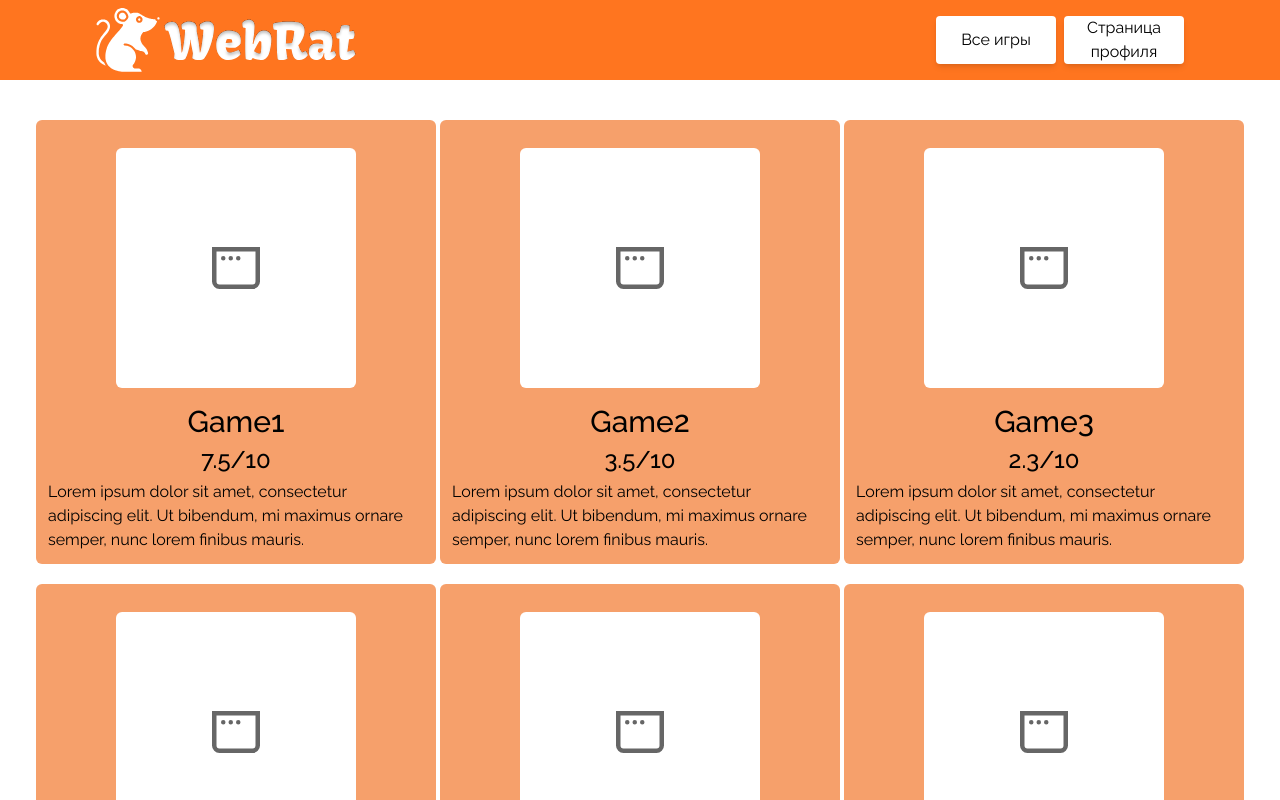
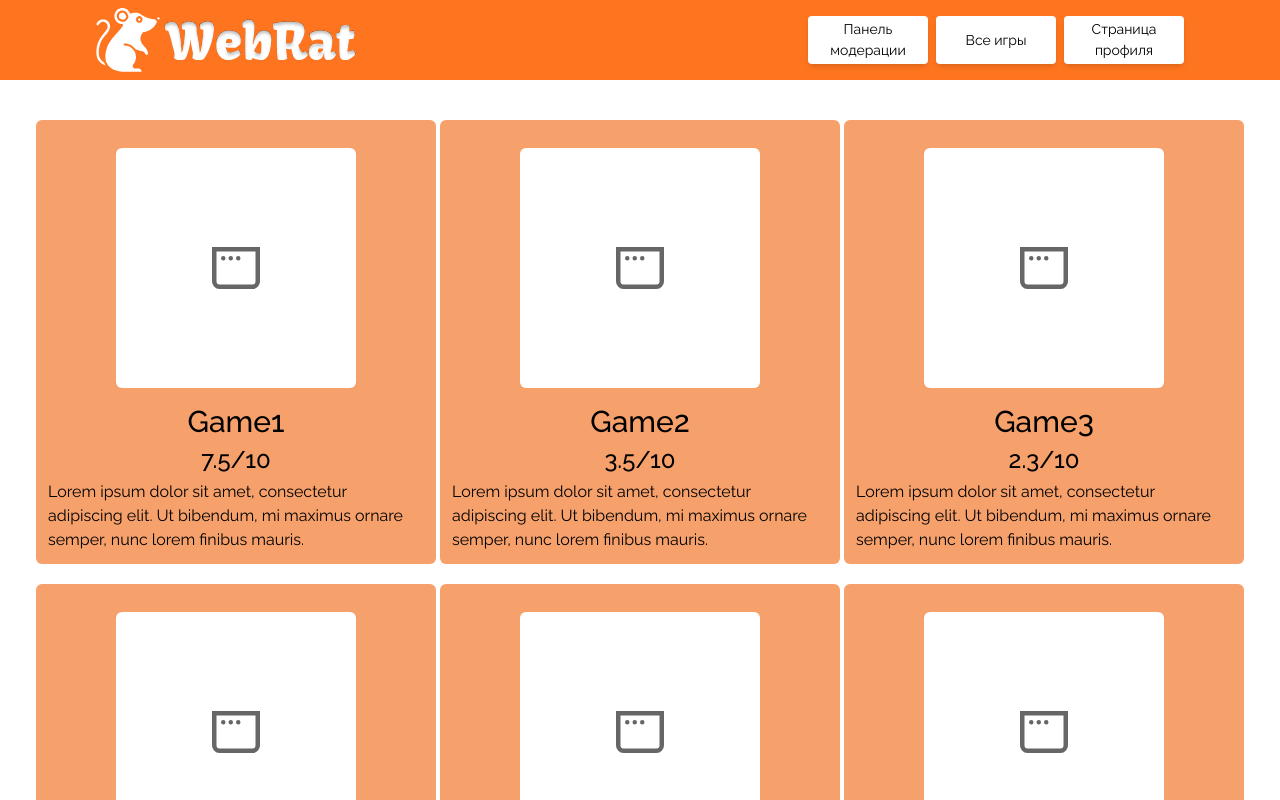
Before and after one commit to CapEugene/webrat_kr, a Next.js app: page / in a window 1280 px wide. Shown: the top 800 px of the page. Built offline with nearby package versions, Linux system fonts and the light colour scheme.

Commit message:
feat(header): add role-based access controls for admin/moderation panels

```diff
--- a/src/components/desktop/header.tsx
+++ b/src/components/desktop/header.tsx
@@ -1,7 +1,13 @@
+"use client"
+
 import Link from "next/link";
 import Icons from "../ui/icons";
+import { useState } from "react";
 
 export function Header() {
+  const [isUserModerator, setIsUserModerator] = useState<Boolean>(true);
+  const [isUserAdmin, setIsUserAdmin] = useState<Boolean>(false);
+
   return (
     <header className="bg-[#FF751F] w-full py-2 px-24 flex justify-between items-center">
       <Link href="/" className="flex items-center gap-1">
@@ -9,15 +15,31 @@ export function Header() {
         <Icons.LogoIcon className="w-48 h-16 text-white" />
       </Link>
       <div className="flex gap-2">
+        {isUserModerator && (
+          <Link
+            href="/moderation"
+            className="bg-white w-30 h-12 text-primary px-2 py-1 text-[14px] flex items-center justify-center text-center text-black rounded  hover:bg-gray-100 shadow-md transition-colors"
+          >
+            Панель модерации
+          </Link>
+        )}
+        {isUserAdmin && (
+          <Link
+            href="/admin"
+            className="bg-white w-30 h-12 text-primary px-2 py-1 text-[14px] flex items-center justify-center text-center text-black rounded  hover:bg-gray-100 shadow-md transition-colors"
+          >
+            Панель администрации
+          </Link>
+        )}
         <Link
           href="/"
-          className="bg-white w-30 h-12 text-primary px-2 py-1 text-l flex items-center justify-center text-center text-black rounded  hover:bg-gray-100 shadow-md transition-colors"
+          className="bg-white w-30 h-12 text-primary px-2 py-1 text-[14px] flex items-center justify-center text-center text-black rounded  hover:bg-gray-100 shadow-md transition-colors"
         >
           Все игры
         </Link>
         <Link
           href="/profile"
-          className="bg-white w-30 h-12 text-primary px-2 py-1 text-l flex items-center justify-center text-center text-black rounded hover:bg-gray-100 shadow-md transition-colors"
+          className="bg-white w-30 h-12 text-primary px-2 py-1 text-[14px] flex items-center justify-center text-center text-black rounded hover:bg-gray-100 shadow-md transition-colors"
         >
           Страница профиля
         </Link>
```
